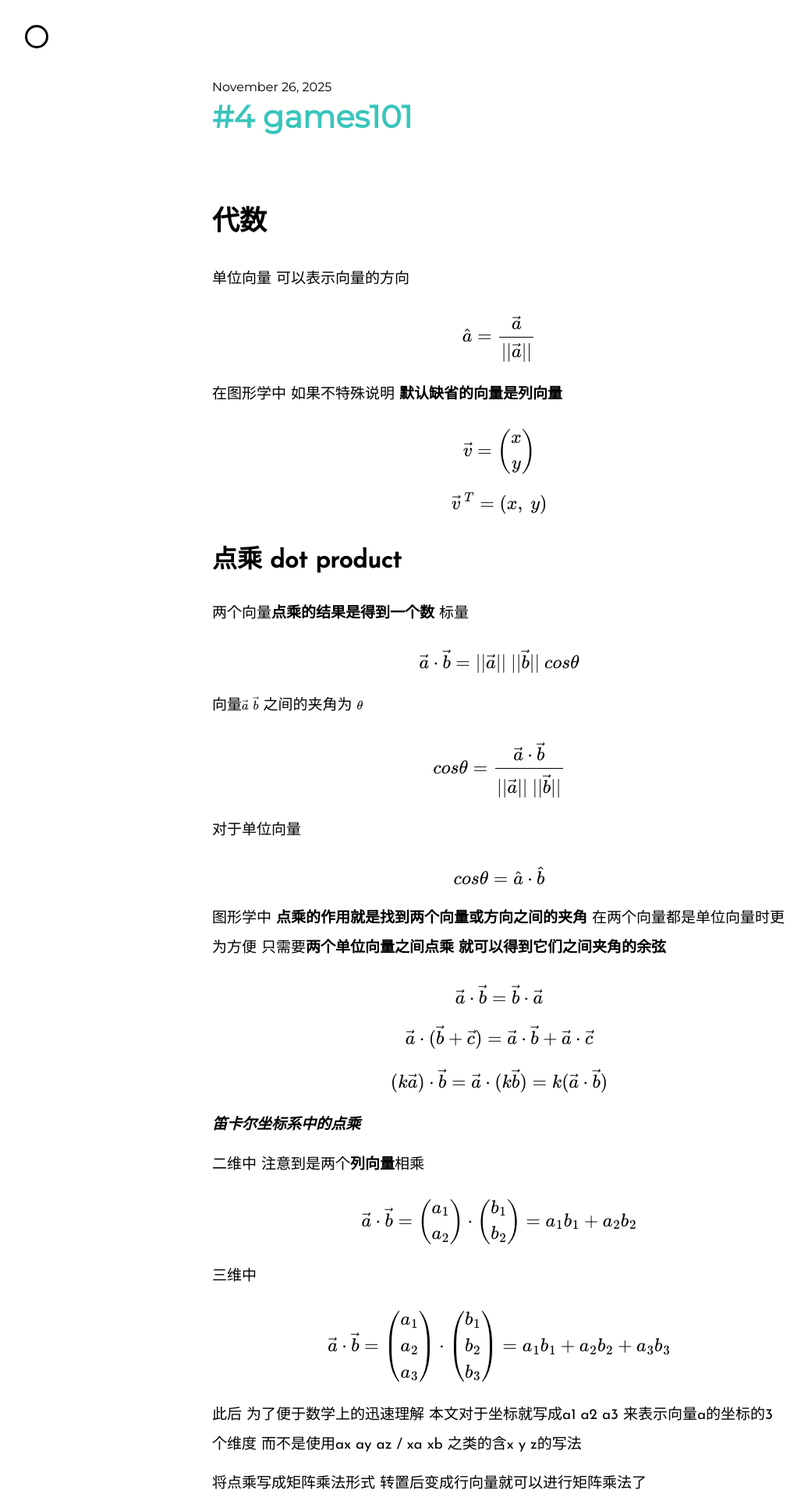
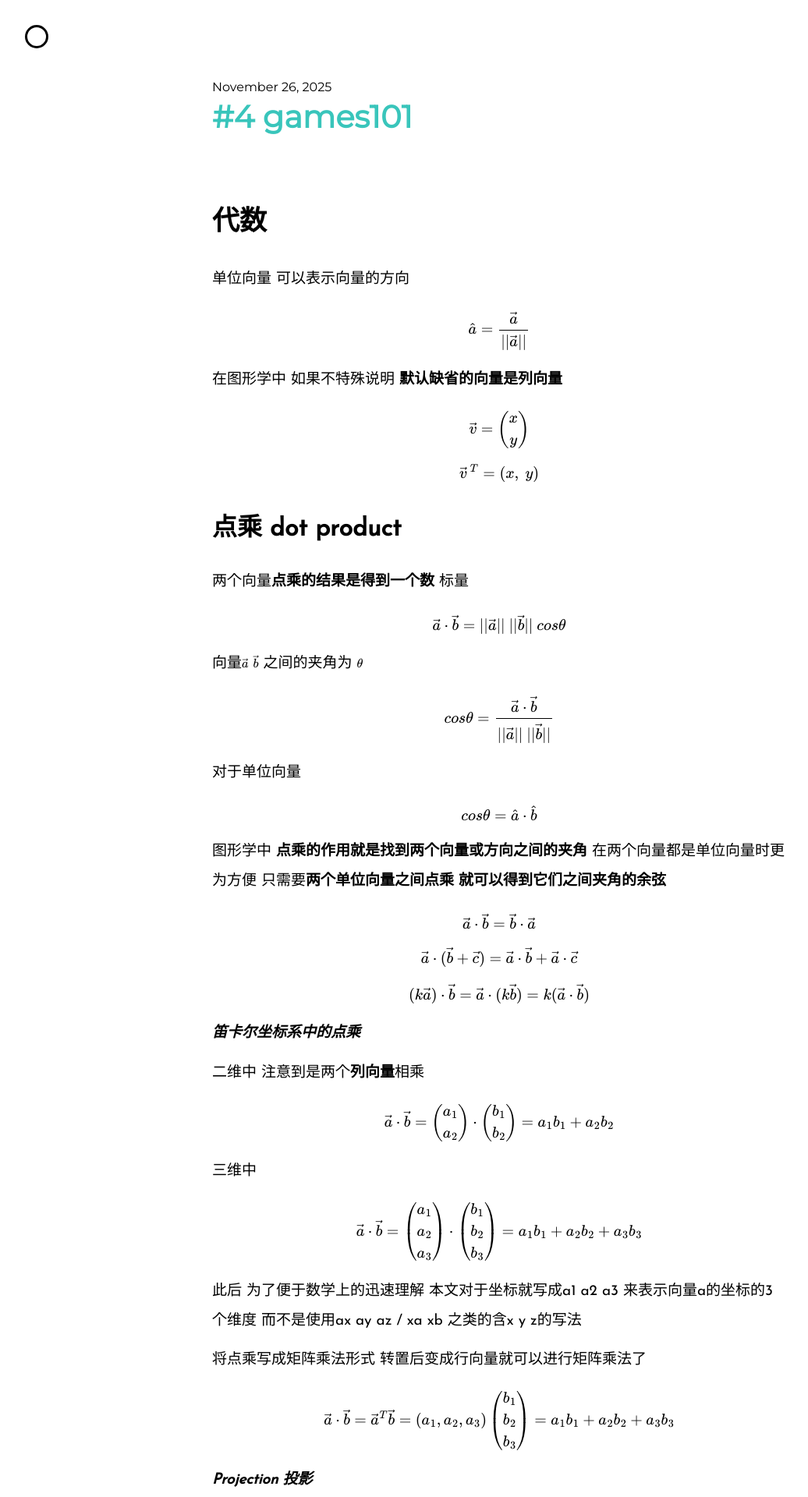
Before and after one commit to Chocomintopia/Chocomintopia.Github.io, a Jekyll site: the page built from _posts/2025-11-26-#4 GAMES101.md, in a window 1280 px wide. Shown: the top 1920 px of the page at 78% size, without its empty margins (0-1036 px from the left). Built offline with Jekyll 4.4.1, drawn with Linux system fonts in a browser that asks for light colours; nearby versions of some CDN libraries.

Commit message:
Update _typography.scss

```diff
--- a/_sass/_typography.scss
+++ b/_sass/_typography.scss
@@ -188,7 +188,14 @@
 }
 
 mjx-container[display="true"] {
-    font-size: 1.5em !important;
+    font-size: 1.25em !important;
     margin: 1em 0 !important;
     text-align: center !important;
+    mjx-math {
+        font-size: 1em !important;
+    }
 }
+
+.math-container mjx-container[display="true"] {
+    font-size: 1.25em !important;
+}
```
